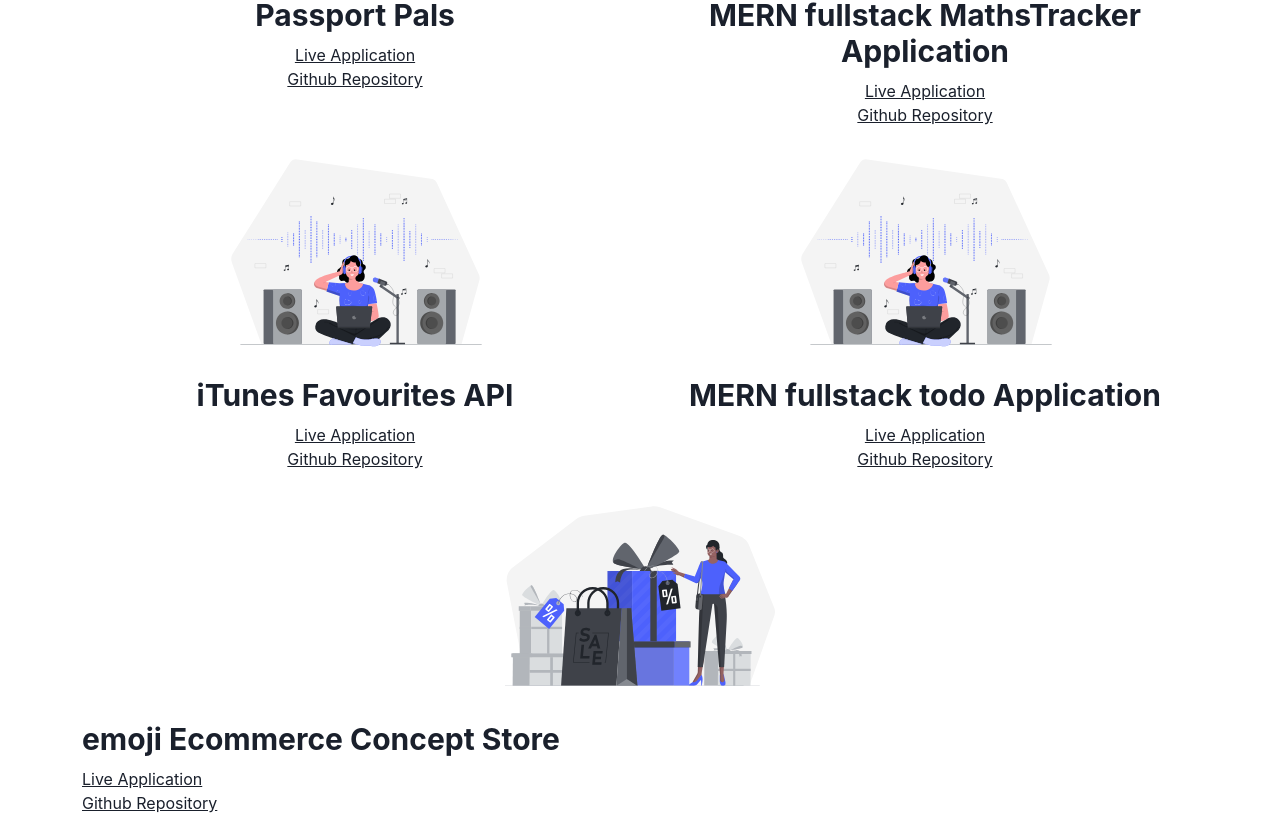
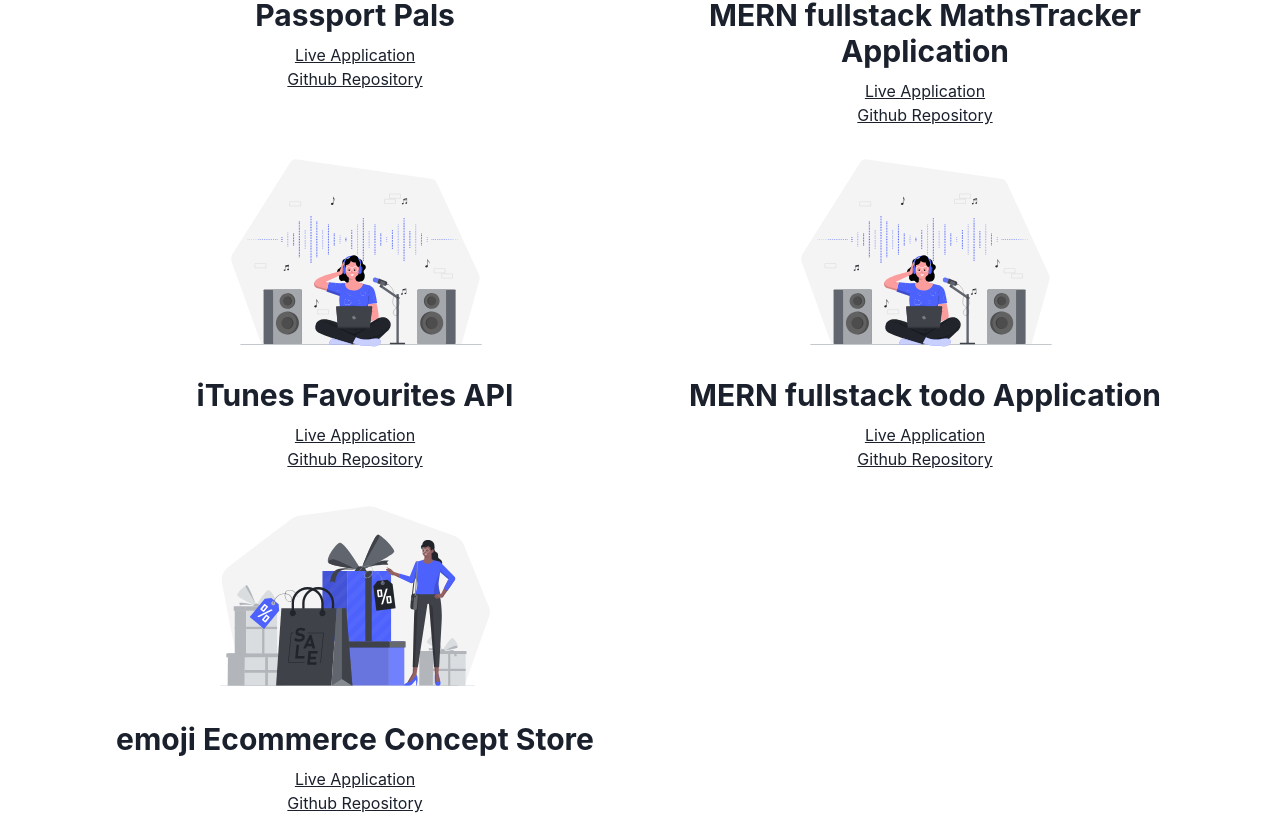
Before and after one commit to BradleyLund/nextjs-dev-portfolio, a Next.js app: page /projects in a window 1280 px wide. Shown: the part 657-1472 px from the top of the page. Built offline with nearby package versions, Linux system fonts and the light colour scheme.

Commit message:
emoji alignment

```diff
--- a/pages/projects.js
+++ b/pages/projects.js
@@ -143,7 +143,7 @@
             </div>
           </Col>
         </Row>
-        <Row>
+        <Row className="text-center" xs={1} md={2} lg={2}>
           <Col>
             <div className="projectClass">
               <Image width={250} height={250} src={shopping} alt="shopping" />
```
